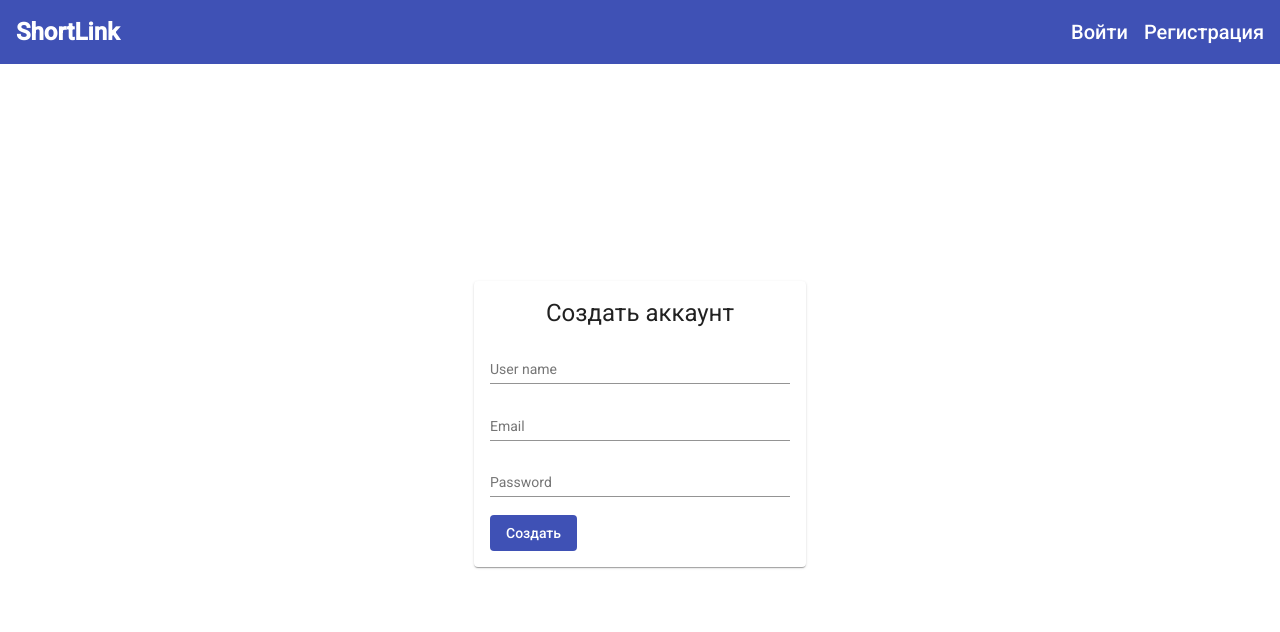
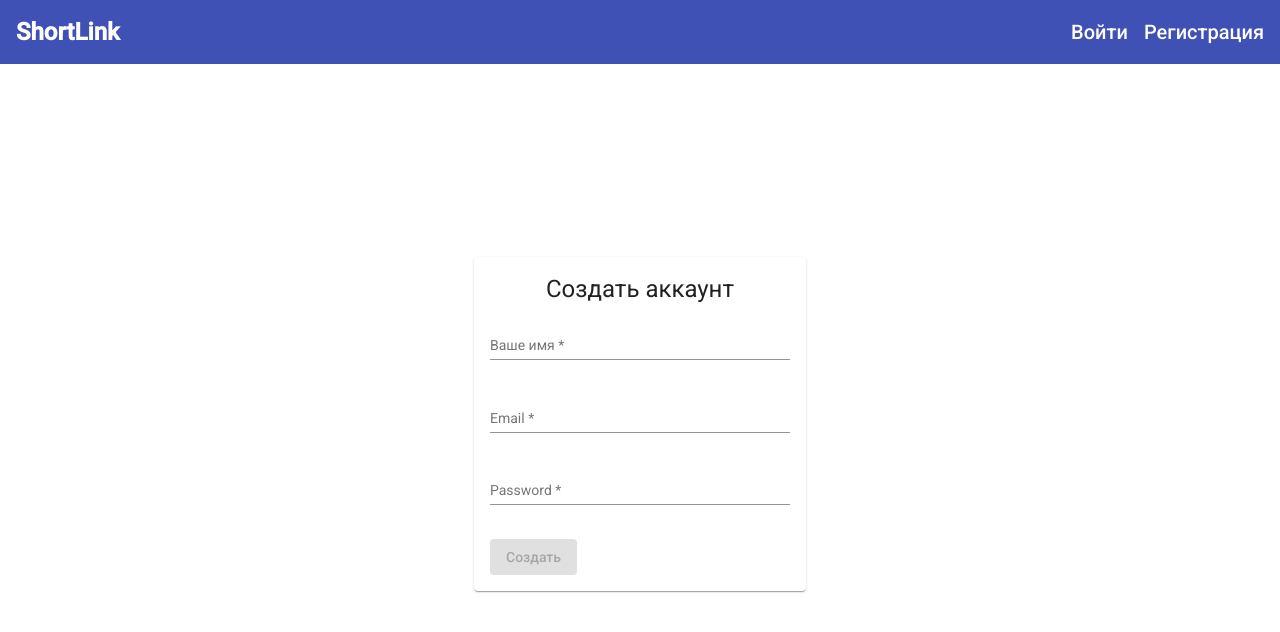
Before and after one commit to fizik003/short-link, an Angular app in the folder frontend/: page /register in a window 1280 px wide. Shown: the top 632 px of the page. Built offline with nearby package versions, Linux system fonts and the light colour scheme.

Commit message:
feat: add validators to register form

```diff
--- a/frontend/src/app/pages/login-pages/login-pages.component.scss
+++ b/frontend/src/app/pages/login-pages/login-pages.component.scss
@@ -17,12 +17,6 @@
   display: flex;
   flex-direction: column;
 
-  // &__input-field {
-  //   :not(:last-child) {
-  //     margin-bottom: 2rem;
-  //   }
-  // }
-
   .mat-form-field {
     margin-bottom: 1rem;
   }
--- a/frontend/src/app/pages/register-page/register-page.component.html
+++ b/frontend/src/app/pages/register-page/register-page.component.html
@@ -1,21 +1,52 @@
 <div class="wrapper">
   <mat-card class="card">
     <div class="card__title mat-h1">Создать аккаунт</div>
-    <form class="login-form card__form">
-      <mat-form-field class="login-form__input-field">
-        <mat-label>User name</mat-label>
-        <input matInput type="text" />
+    <form class="register-form card__form" (ngSubmit)="onSubmit()">
+      <mat-form-field class="register-form__input-field">
+        <mat-label>Ваше имя</mat-label>
+        <input matInput type="text" [formControl]="userNameFormControl" />
+        <mat-error *ngIf="userNameFormControl.hasError('required')">
+          Это <strong>обязательное </strong>поле
+        </mat-error>
       </mat-form-field>
-      <mat-form-field class="login-form__input-field">
+      <mat-form-field class="register-form__input-field">
         <mat-label>Email</mat-label>
-        <input matInput type="email" />
+        <input matInput type="email" [formControl]="emailFormControl" />
+        <mat-error
+          *ngIf="
+            emailFormControl.hasError('email') &&
+            !emailFormControl.hasError('required')
+          "
+        >
+          Введите корректный email адрес
+        </mat-error>
+        <mat-error *ngIf="emailFormControl.hasError('required')">
+          Это <strong>обязательное </strong>поле
+        </mat-error>
       </mat-form-field>
-      <mat-form-field class="login-form__input-field">
+      <mat-form-field class="register-form__input-field">
         <mat-label>Password</mat-label>
-        <input matInput type="password" />
+        <input matInput type="password" [formControl]="passwordFormControl" />
+        <mat-error *ngIf="passwordFormControl.hasError('minlength')">
+          Минимальная длина пароля 6
+        </mat-error>
+        <mat-error *ngIf="passwordFormControl.hasError('required')">
+          Это <strong>обязательное </strong> поле
+        </mat-error>
       </mat-form-field>
-      <div class="login-from__btn-submit">
-        <button mat-flat-button color="primary">Создать</button>
+      <div class="register-from__btn-submit">
+        <button
+          [disabled]="
+            !emailFormControl.valid ||
+            !passwordFormControl.valid ||
+            !userNameFormControl.valid ||
+            isEnabledBtn
+          "
+          mat-flat-button
+          color="primary"
+        >
+          Создать
+        </button>
       </div>
     </form>
   </mat-card>
--- a/frontend/src/app/pages/register-page/register-page.component.scss
+++ b/frontend/src/app/pages/register-page/register-page.component.scss
@@ -13,10 +13,11 @@
   }
 }
 
-.login-form {
+.register-form {
   display: flex;
   flex-direction: column;
 
-  &__input-field {
+  .mat-form-field {
+    margin-bottom: 1rem;
   }
 }
--- a/frontend/src/app/pages/register-page/register-page.component.ts
+++ b/frontend/src/app/pages/register-page/register-page.component.ts
@@ -1,15 +1,26 @@
 import { Component, OnInit } from '@angular/core';
+import { FormControl, Validators } from '@angular/forms';
 
 @Component({
   selector: 'app-register-page',
   templateUrl: './register-page.component.html',
-  styleUrls: ['./register-page.component.scss']
+  styleUrls: ['./register-page.component.scss'],
 })
 export class RegisterPageComponent implements OnInit {
+  isEnabledBtn = false;
+  constructor() {}
 
-  constructor() { }
+  ngOnInit(): void {}
 
-  ngOnInit(): void {
-  }
+  userNameFormControl = new FormControl(null, [Validators.required]);
+  emailFormControl = new FormControl(null, [
+    Validators.required,
+    Validators.email,
+  ]);
+  passwordFormControl = new FormControl(null, [
+    Validators.required,
+    Validators.minLength(6),
+  ]);
 
+  onSubmit() {}
 }
```
